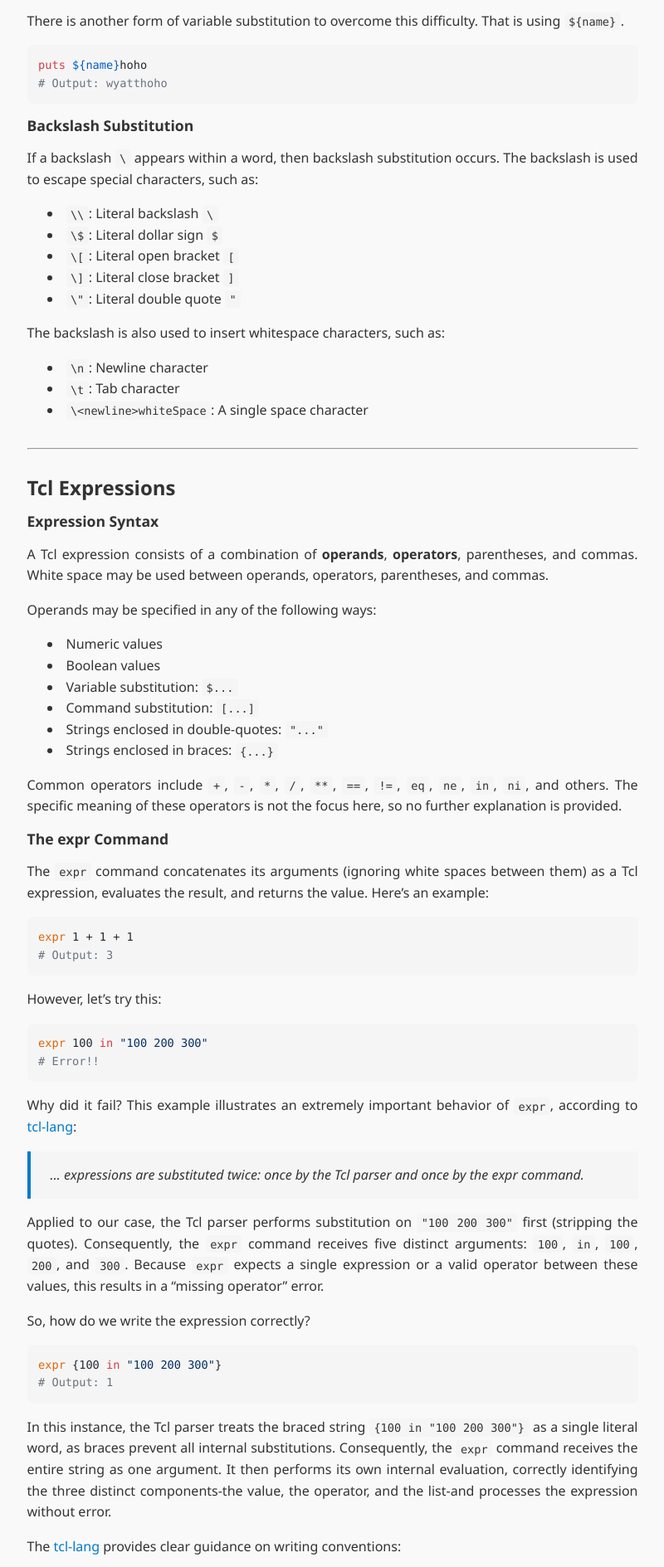
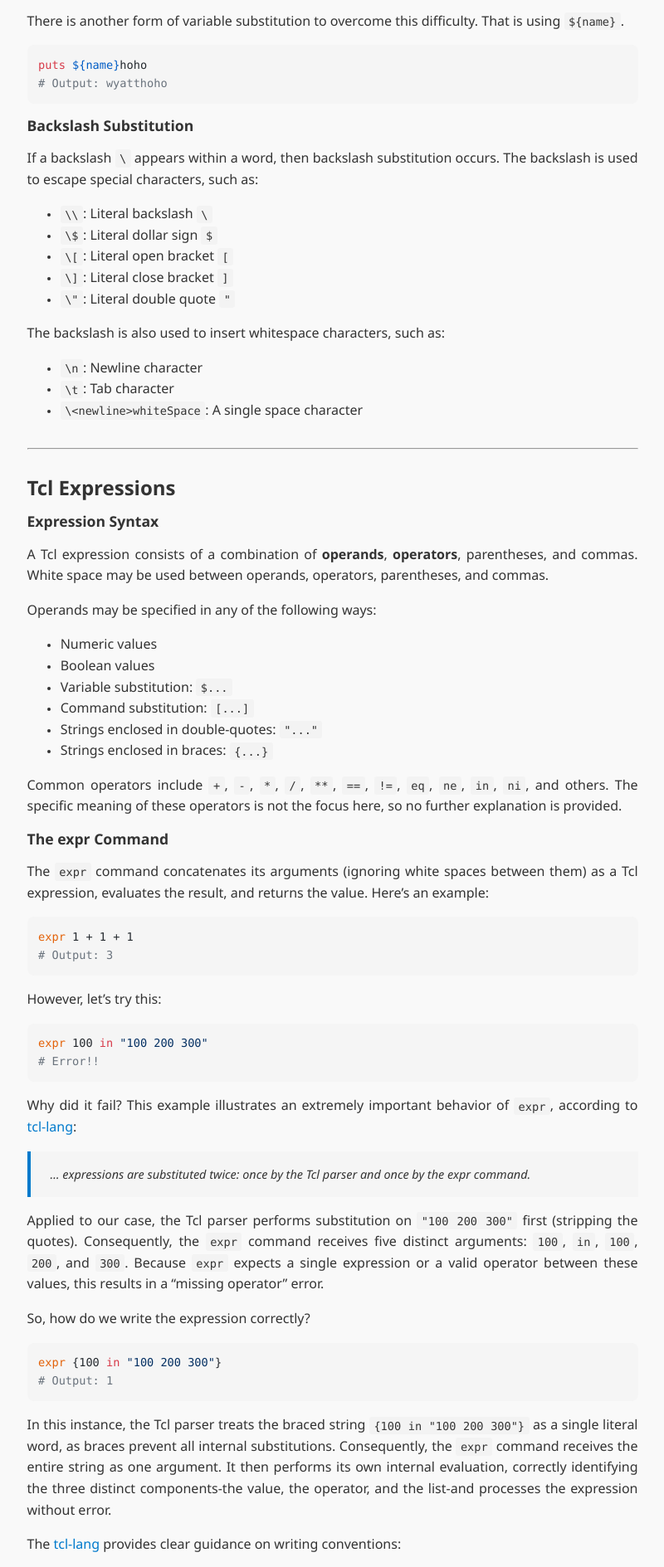
Before and after one commit to wyatthoho/wyatthoho.github.io, a Jekyll site: the page built from _notes/tcl-gotchas-commands-substitutions-expressions.md, in a window 1280 px wide. Shown: the part 2466-4355 px from the top of the page at 83% size, without its empty margins (232-1032 px from the left). Built offline with Jekyll 4.4.1, drawn with Linux system fonts in a browser that asks for light colours; nearby versions of some CDN libraries.

Commit message:
refine CSS variables and styles in main.scss for improved typography and UI consistency

```diff
--- a/_sass/main.scss
+++ b/_sass/main.scss
@@ -9,12 +9,14 @@
   --color-bg-nav: #ffffff;
   --color-link: #007acc;
   --color-link-hover: #005f8c;
+  --color-border: #007acc;
 
   // Colors - UI Elements
   --color-nav-shadow: #ededed;
   --color-table-line: #dddddd;
   --color-table-hover: #f5f5f5;
   --color-code-bg: #f5f5f5;
+  --color-code-inline-bg: #f3f3f3;
 
   // Typography - Font Families
   --font-body: 'Segoe UI', 'Noto Sans TC', sans-serif;
@@ -28,6 +30,8 @@
   --font-size-body: 1.0rem;
   --font-size-code: 0.85rem;
   --font-size-table: 0.85rem;
+  --font-size-marker: 0.70em;
+  --font-size-blockquote: 0.90rem;
 
   // Spacing
   --spacing-xs: 0.3rem;
@@ -41,8 +45,8 @@
   --list-indent: 1.5rem;
 
   // Borders & Shadows
-  --border-radius-sm: 0.25rem;
-  --border-radius-md: 0.5rem;
+  --border-radius-sm: 0.20rem;
+  --border-radius-md: 0.50rem;
   --nav-border-width: 0.125rem;
   --shadow-offset: 0.375rem;
   --border-width-blockquote: 0.25rem;
@@ -177,6 +181,10 @@
   list-style-position: inside;
 }
 
+ul li::marker {
+  font-size: var(--font-size-marker);
+}
+
 li {
   padding-left: var(--list-indent);
 }
@@ -220,7 +228,7 @@
 code {
   font-family: var(--font-code);
   font-size: var(--font-size-code);
-  background-color: var(--color-code-bg);
+  background-color: var(--color-code-inline-bg);
   padding: var(--code-padding-inline) var(--code-padding-block);
   border-radius: var(--border-radius-sm);
 }
@@ -239,12 +247,14 @@
 }
 
 /* ==========================================
-   Blockquote
-   ========================================== */
+Blockquote
+========================================== */
 blockquote {
+  font-size: var(--font-size-blockquote);
   margin: var(--spacing-sm) 0;
   padding: var(--spacing-sm) var(--spacing-md);
-  border-left: var(--border-width-blockquote) solid var(--color-link);
+  border-left: var(--border-width-blockquote) solid var(--color-border);
+  // border-radius: 0 var(--border-radius-md) var(--border-radius-md) 0;
   background-color: var(--color-code-bg);
   font-style: italic;
   color: var(--color-text);
```
